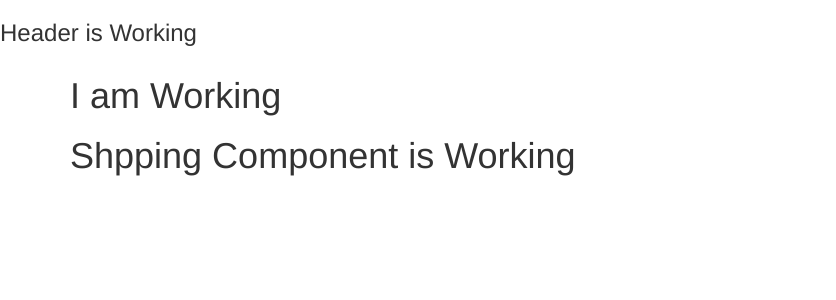
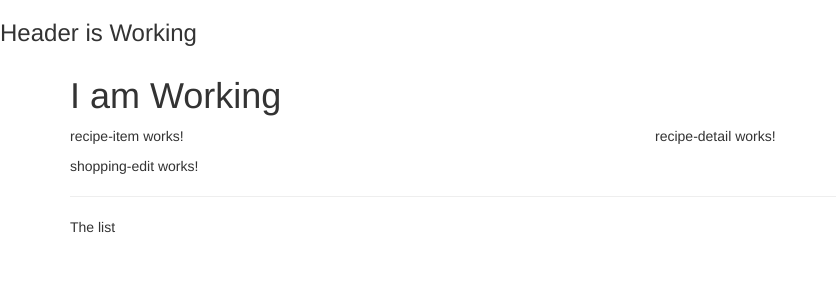
Before and after one commit to sarwan920/recipe-app, an Angular app: page / in a window 1280 px wide. Shown: the top 300 px of the page, without its empty margins (0-836 px from the left). Built offline with nearby package versions, Linux system fonts and the light colour scheme.

Commit message:
merge all the components togetther

```diff
--- a/src/app/app.component.html
+++ b/src/app/app.component.html
@@ -3,9 +3,8 @@
   <div class="row">
     <div class="col-md-12">
       <h1>I am Working</h1>
-      <shopping-list></shopping-list>
-
-
+      <app-recipes></app-recipes>
+      <app-shopping-list></app-shopping-list>
     </div>
   </div>
 </div>
--- a/src/app/recipes/recipe-list/recipe-list.component.html
+++ b/src/app/recipes/recipe-list/recipe-list.component.html
@@ -1 +1 @@
-<p>recipe-list works!</p>
+<app-recipe-item></app-recipe-item>
--- a/src/app/recipes/recipes.component.html
+++ b/src/app/recipes/recipes.component.html
@@ -1 +1,9 @@
-<p>recipes works!</p>
+<div class="row">
+    <div class="col-md-6">
+        <app-recipe-list></app-recipe-list>
+    </div>
+
+    <div class="col-md-6">
+        <app-recipe-detail></app-recipe-detail>
+    </div>
+</div>
--- a/src/app/shopping-list/shopping-list.component.html
+++ b/src/app/shopping-list/shopping-list.component.html
@@ -1 +1,7 @@
-<h1>Shpping Component is Working</h1>
+<div class="row">
+    <div class="col-xs-10">
+        <app-shopping-edit></app-shopping-edit>
+        <hr>
+        <p>The list</p>
+    </div>
+</div>
--- a/src/app/shopping-list/shopping-list.component.ts
+++ b/src/app/shopping-list/shopping-list.component.ts
@@ -1,7 +1,7 @@
 import {Component} from '@angular/core';
 
 @Component({
-    selector: 'shopping-list',
+    selector: 'app-shopping-list',
     templateUrl: './shopping-list.component.html',
     styleUrls: ['./shopping-list.component.css']
 })
```
